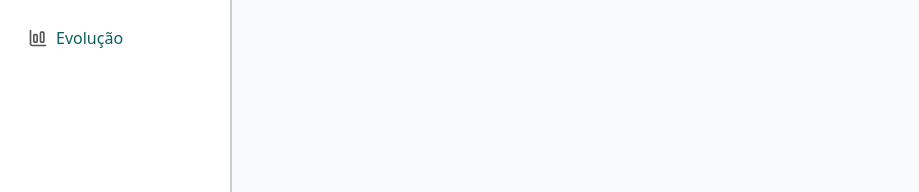
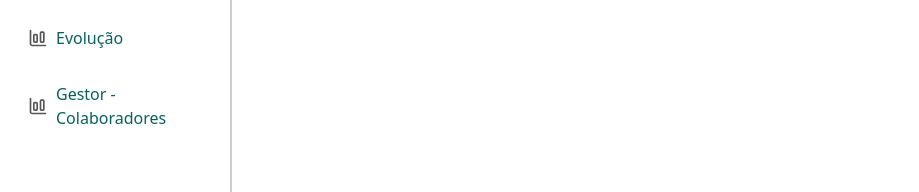
Before and after one commit to ArthurLins00/Rocketcorp-frontend, a React app in the folder rocket-corp/: page / in a window 1280 px wide. Shown: the part 466-658 px from the top of the page, without its empty margins (0-919 px from the left). Built offline with nearby package versions, Linux system fonts and the light colour scheme; no server answers; the HTML template or start-up script is replaced by a standard one.

Commit message:
:sparkles: feat: Update layout styles in App and enhance Sidebar navigation for collaborators

```diff
--- a/rocket-corp/src/App.tsx
+++ b/rocket-corp/src/App.tsx
@@ -30,7 +30,7 @@ export default function App() {
 
   return (
     <UserTypeProvider>
-      <div className="flex min-h-screen bg-gray-50 text-gray-800">
+      <div className="flex min-h-screen text-gray-800">
         <Sidebar />
 
       <div className="flex flex-col flex-1">
--- a/rocket-corp/src/components/Sidebar.tsx
+++ b/rocket-corp/src/components/Sidebar.tsx
@@ -130,6 +130,21 @@ export const Sidebar = () => {
                 Evolução
               </span>
             </li>
+            <li>
+              <span
+                className={`flex items-center text-[#08605F] rounded-lg font-medium py-3 px-2 cursor-pointer block w-[12rem] text-left
+                  ${
+                    location.pathname === "/gestor/collaborators"
+                      ? "bg-[#08605F1F] font-bold"
+                      : "hover:bg-[#08605F1F]"
+                  }
+                `}
+                onClick={() => navigate("/gestor/collaborators")}
+              >
+                <img src={Frame2} alt="Frame 2" className="mr-2 w-5 h-5" />
+                Gestor - Colaboradores
+              </span>
+            </li>
           </ul>
         </nav>
       </div>
--- a/rocket-corp/src/pages/gestor/CollaboratorsListPage.tsx
+++ b/rocket-corp/src/pages/gestor/CollaboratorsListPage.tsx
@@ -29,13 +29,13 @@ export const CollaboratorsPage = () => {
         <>
         <div className="flex flex-col">
             <CollaboratorsHeader />
-            <div className="flex flex-col w-full h-full pt-7">
+            <div className="flex flex-col w-full h-full pt-7 px-5">
                 <CollaboratorsListSearchbar onSearch={handleSearch} />
             </div>
             {loading ? (
                 <p>Carregando...</p>
             ) : (
-                <div className="grid gap-4 mt-4">
+                <div className="grid gap-4 mt-4 px-5">
                     {cards.map(c => (
                         <CollaboratorCard key={c.id} {...c} />
                     ))}
```
